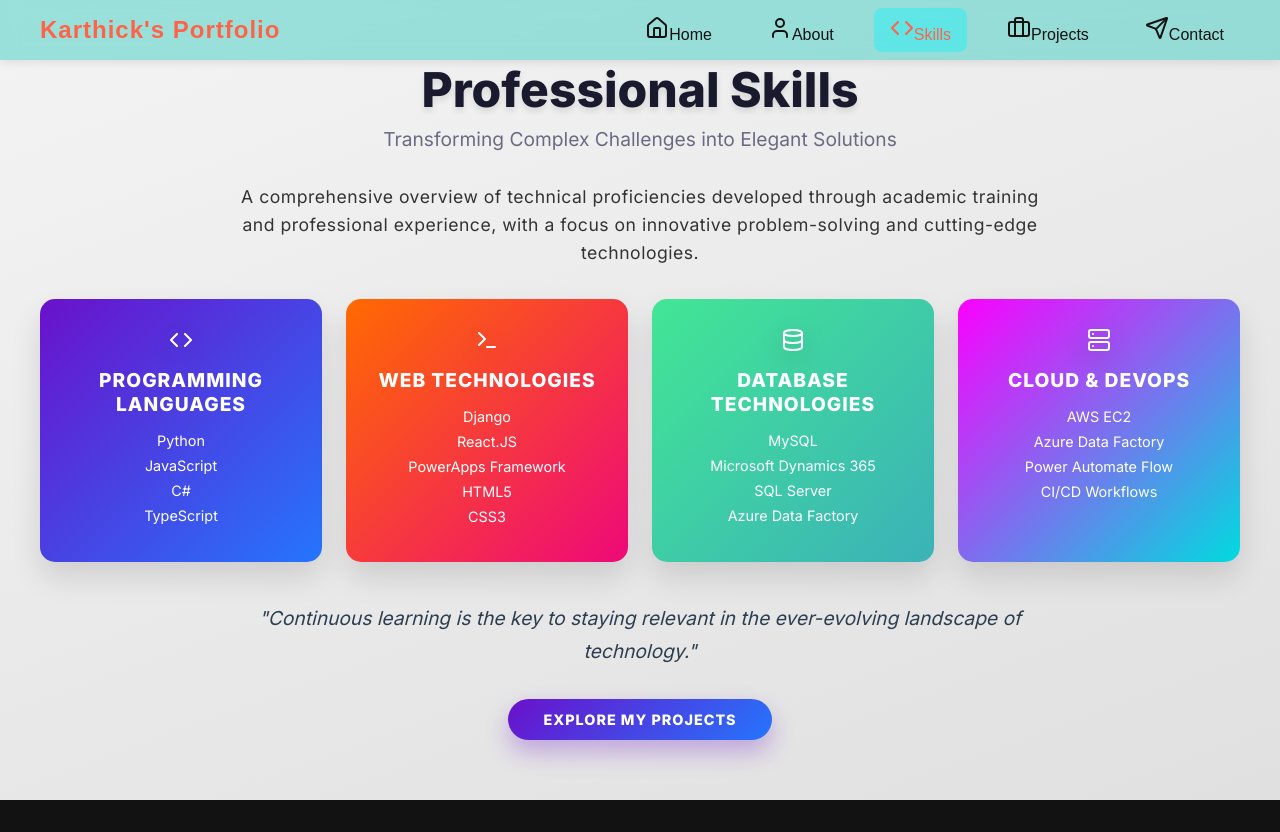
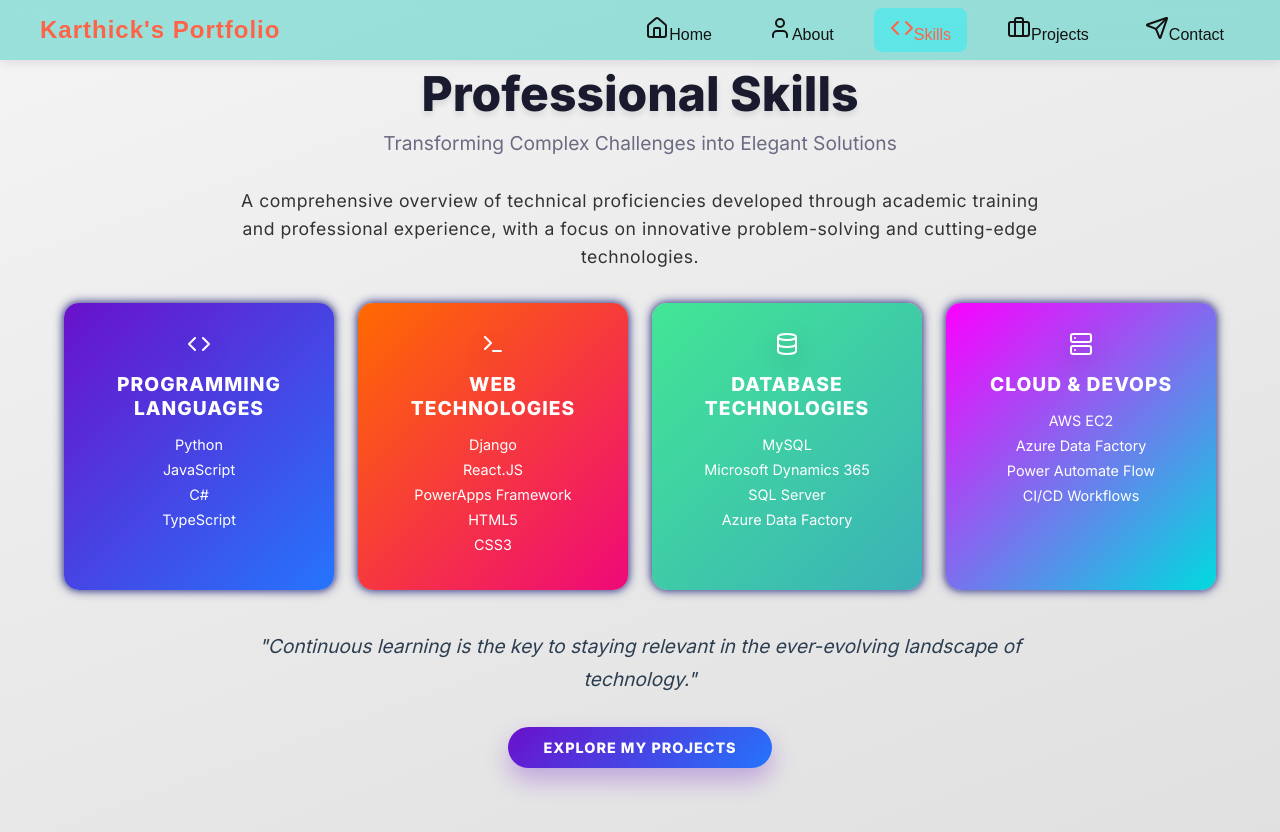
Before and after one commit to Karthick-candy/my-portfolio, a React (Create React App) app in the folder portfolio_frontend/: page /skills in a window 1280 px wide. Before the commit the page ends 800 px from the top, so only its background shows below. Built offline with nearby package versions, Linux system fonts and the light colour scheme.

Commit message:
Added glowing effects for skills cards.

```diff
--- a/portfolio_frontend/src/assets/styles/Skills.css
+++ b/portfolio_frontend/src/assets/styles/Skills.css
@@ -1,10 +1,13 @@
+/* Root variables for gradients and colors */
 :root {
     --gradient-primary: linear-gradient(135deg, #6a11cb 0%, #2575fc 100%);
     --gradient-secondary: linear-gradient(135deg, #ff6a00 0%, #ee0979 100%);
     --text-glow-color: rgba(37, 117, 252, 0.6);
     --background-gradient: linear-gradient(160deg, #f4f4f4 0%, #e0e0e0 100%);
+    --glow-color: rgba(255, 255, 255, 0.3);
   }
 
+  /* Main container styles */
   .skills-container-enhanced {
     min-height: 100vh;
     display: flex;
@@ -12,11 +15,12 @@
     justify-content: center;
     background: var(--background-gradient);
     font-family: 'Inter', sans-serif;
-    padding: 2rem; /* Reduced padding */
+    padding: 4rem;
     overflow: hidden;
     position: relative;
   }
 
+  /* Content styles */
   .skills-content-enhanced {
     max-width: 1200px;
     margin: 0 auto;
@@ -27,11 +31,11 @@
 
   .skills-header-enhanced {
     text-align: center;
-    margin-bottom: 2rem; /* Reduced margin */
+    margin-bottom: 2rem;
   }
 
   .skills-header-enhanced h1 {
-    font-size: 3rem; /* Reduced from 4rem */
+    font-size: 3rem;
     font-weight: 900;
     margin-bottom: 0.5rem;
     color: #1a1a2e;
@@ -39,86 +43,115 @@
   }
 
   .skills-header-enhanced .subtitle-enhanced {
-    font-size: 1.2rem; /* Reduced from 1.6rem */
+    font-size: 1.2rem;
     color: #4a4a68;
     opacity: 0.8;
   }
 
   .skills-description-enhanced {
     text-align: center;
-    max-width: 800px; /* Reduced from 900px */
-    margin: 0 auto 2rem; /* Reduced margin */
-    font-size: 1.1rem; /* Reduced from 1.3rem */
+    max-width: 800px;
+    margin: 0 auto 2rem;
+    font-size: 1.1rem;
     line-height: 1.6;
     color: #333;
     letter-spacing: 0.5px;
   }
 
+  /* Grid layout */
   .skills-grid-enhanced {
     display: grid;
     grid-template-columns: repeat(4, 1fr);
-    gap: 1.5rem; /* Reduced from 2rem */
+    gap: 1.5rem;
   }
 
+  /* Card styles with glowing effect */
   .skill-category-enhanced {
-    border-radius: 15px; /* Slightly reduced */
-    padding: 1.8rem; /* Reduced from 2.5rem */
+    border-radius: 15px;
+    padding: 1.8rem;
     text-align: center;
-    box-shadow: 0 15px 30px rgba(0, 0, 0, 0.12); /* Slightly softer shadow */
+    position: relative;
+    transition: all 0.4s ease;
+    background: var(--gradient-primary);
     color: white;
-    transform-style: preserve-3d;
-    perspective: 1000px;
+    box-shadow: 0 5px 10px rgba(0, 0, 0, 0.2);
+    overflow: hidden;
+    animation: glowing 5s infinite;
   }
 
+  .skill-category-enhanced::before {
+    content: '';
+    position: absolute;
+    top: 0;
+    left: 0;
+    width: 100%;
+    height: 100%;
+    background: var(--glow-color);
+    filter: blur(15px);
+    z-index: -1;
+    opacity: 1;
+  }
+
+  /* Icon container */
   .skill-icon-container {
     display: flex;
     justify-content: center;
     align-items: center;
-    margin-bottom: 1rem; /* Reduced from 1.5rem */
+    margin-bottom: 1rem;
   }
 
   .skill-icon-enhanced {
-    font-size: 2.5rem; /* Reduced from 3.5rem */
+    font-size: 2.5rem;
     color: white;
     filter: drop-shadow(0 8px 12px rgba(0, 0, 0, 0.2));
   }
 
+  /* Card heading */
   .skill-category-enhanced h3 {
-    margin-bottom: 1rem; /* Reduced from 1.5rem */
-    font-size: 1.2rem; /* Reduced from 1.5rem */
+    margin-bottom: 1rem;
+    font-size: 1.2rem;
     font-weight: 700;
     text-transform: uppercase;
     letter-spacing: 1px;
   }
 
+  /* List inside the card */
   .skill-category-list-enhanced {
     list-style: none;
     padding: 0;
   }
 
   .skill-category-list-enhanced li {
-    margin: 0.5rem 0; /* Reduced from 0.8rem */
+    margin: 0.5rem 0;
     opacity: 0.9;
-    font-size: 0.9rem; /* Reduced from 1.1rem */
+    font-size: 0.9rem;
+    transition: all 0.3s ease;
   }
 
+  .skill-category-list-enhanced li:hover {
+    color: #fff;
+    text-shadow: 0 0 8px var(--text-glow-color), 0 0 15px var(--text-glow-color);
+  }
+
+  /* Footer section */
   .skills-footer-enhanced {
     text-align: center;
-    margin-top: 2.5rem; /* Reduced from 4rem */
+    margin-top: 2.5rem;
   }
 
   .skills-quote-enhanced {
-    max-width: 800px; /* Reduced from 900px */
-    margin: 0 auto 2rem; /* Reduced from 2.5rem */
+    max-width: 800px;
+    margin: 0 auto 2rem;
     font-style: italic;
-    font-size: 1.2rem; /* Reduced from 1.4rem */
+    font-size: 1.2rem;
     color: #2c3e50;
     line-height: 1.7;
   }
 
+  /* Button styles */
   .github-link-enhanced {
     display: inline-block;
-    padding: 12px 35px; /* Reduced from 15px 40px */
+    padding: 12px 35px;
     background: var(--gradient-primary);
     color: white;
     text-decoration: none;
@@ -127,10 +160,35 @@
     letter-spacing: 1px;
     text-transform: uppercase;
     transition: all 0.4s ease;
-    font-size: 0.9rem; /* Added to reduce text size */
+    font-size: 0.9rem;
     box-shadow: 0 12px 25px rgba(106, 17, 203, 0.3);
   }
 
+  .github-link-enhanced:hover {
+    box-shadow: 0 20px 40px rgba(106, 17, 203, 0.4);
+    transform: scale(1.1);
+  }
+
+  /* Animation for glowing effect */
+  @keyframes glowing {
+    0% {
+      box-shadow: 0 0 4px #ff6a00, 0 0 8px #ff6a00, 0 0 12px #ff6a00;
+    }
+    25% {
+      box-shadow: 0 0 4px #2575fc, 0 0 8px #2575fc, 0 0 12px #2575fc;
+    }
+    50% {
+      box-shadow: 0 0 4px #ee0979, 0 0 8px #ee0979, 0 0 12px #ee0979;
+    }
+    75% {
+      box-shadow: 0 0 4px #6a11cb, 0 0 8px #6a11cb, 0 0 12px #6a11cb;
+    }
+    100% {
+      box-shadow: 0 0 4px #ff6a00, 0 0 8px #ff6a00, 0 0 12px #ff6a00;
+    }
+  }
+
+  /* Responsive adjustments */
   @media (max-width: 1200px) {
     .skills-grid-enhanced {
       grid-template-columns: repeat(2, 1fr);
@@ -139,15 +197,15 @@
 
   @media (max-width: 768px) {
     .skills-container-enhanced {
-      padding: 1rem; /* Reduced from 2rem */
+      padding: 1rem;
     }
 
     .skills-header-enhanced h1 {
-      font-size: 2.5rem; /* Reduced from 3rem */
+      font-size: 2.5rem;
     }
 
     .skills-grid-enhanced {
       grid-template-columns: 1fr;
-      gap: 1rem; /* Reduced gap */
+      gap: 1rem;
     }
   }
```
